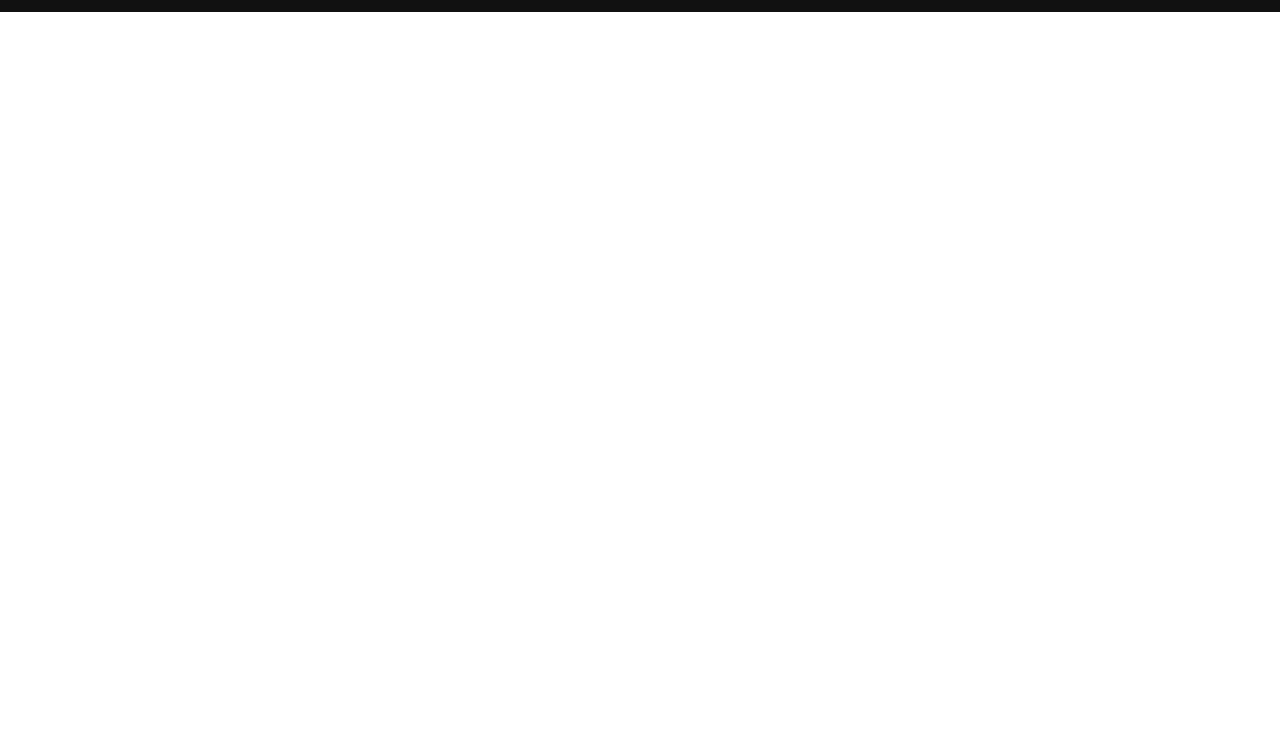
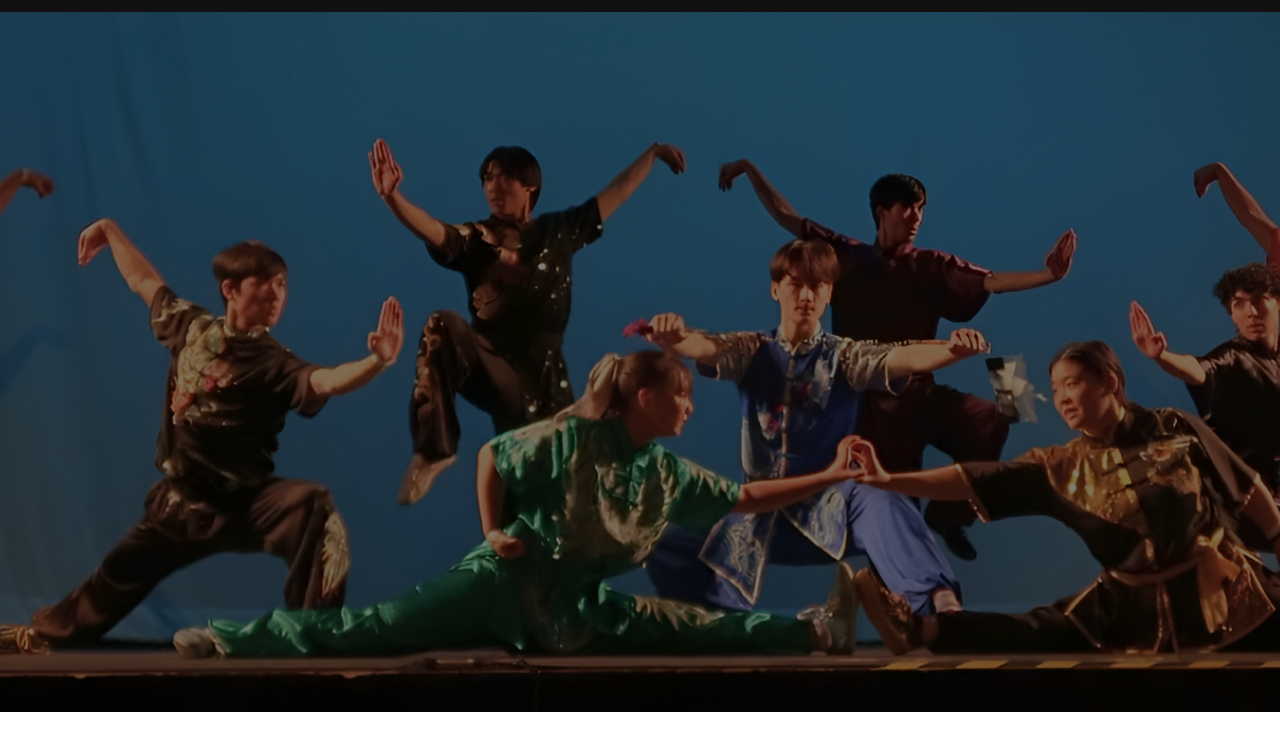
Before and after one commit to anthonywwalter-beep/wushu-clubsite, a plain HTML site: page homepage.html in a window 1280 px wide. Shown: the part 58-800 px from the top of the page. Drawn offline with Linux system fonts and the light colour scheme.

Commit message:
Added main banner image

```diff
--- a/home_style.css
+++ b/home_style.css
@@ -3,6 +3,20 @@ body {
     margin: 0;
     padding: 0;
     background-color: white;
+}
+
+.intro-slide {
+    display: flex;
+    justify-content: center;
+    align-items: center;
+    height: 700px;
+    background-color: #f5f5f5;
+    background-image: linear-gradient(rgba(0, 0, 0, 0.5), rgba(0, 0, 0, 0.5)), url(Images/WushuTeamGroupPose.jpg);
+    background-size: cover;
+    background-position: center;
+    background-repeat: no-repeat;
+    color: #333;
+    font-family: 'Arial', sans-serif;
 }
 
 /* Banner container */
--- a/homepage.html
+++ b/homepage.html
@@ -7,16 +7,6 @@
     <link rel="stylesheet" href="home_style.css">
 </head>
 
-<!-- <style>
-    body {
-        margin: 0;
-    }
-
-    .intro-slide {
-        height: 100vh;
-        /*background-image: s;*/
-    }
-</style> -->
 
 <body>
     <header class="navbar">
@@ -32,9 +22,9 @@
             <a href="https://www.givecampus.com/campaigns/67036/donations/new?designation_id=5797121&">Donate</a>
             <a href="contact.html">Contact Us</a>
         </nav>
+    </header>
 
-        <!-- <section class="intro-slide">
-
-        </section> -->
-    </header>
+    <section class="intro-slide">
+        <!-- <img src="Images/WushuLogo.png" alt="UO Wushu Logo" class="intro-logo"> -->
+    </section>
 </body>
```
